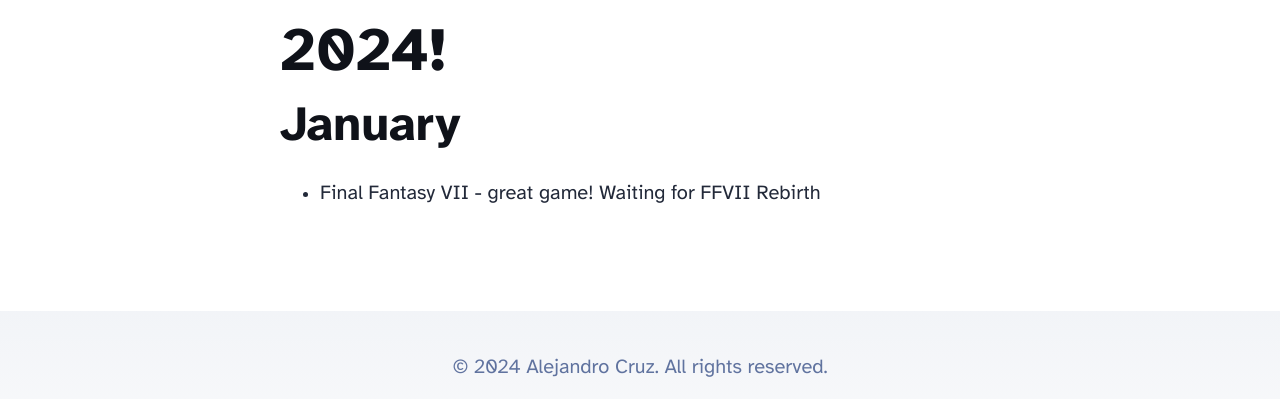
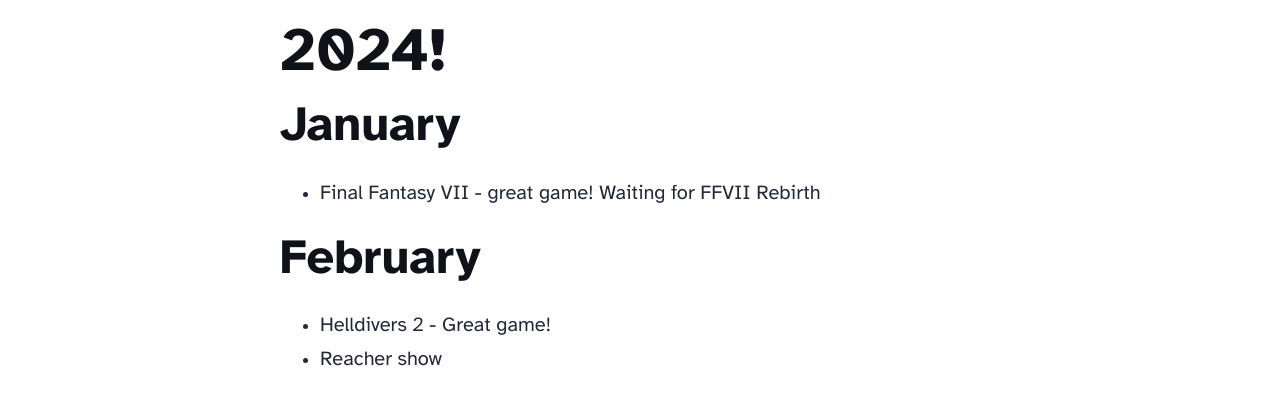
Before and after one commit to AlejandroCruz-0/alejandrocruz-0.github.io, an Astro site: page /2024-things-i-experienced in a window 1280 px wide. Shown: the part 929-1328 px from the top of the page. Built offline with nearby package versions, Linux system fonts and the light colour scheme; Astro itself is replaced by a stand-in of ours.

Commit message:
Added header link for 2024 page Added 2024 stuff

```diff
--- a/src/components/Header.astro
+++ b/src/components/Header.astro
@@ -21,6 +21,7 @@ import { SITE_TITLE } from '../consts';
 			<HeaderLink href="/">Home</HeaderLink>
 			<HeaderLink href="/blog">Blog</HeaderLink>
 			<HeaderLink href="/about">About</HeaderLink>
+			<HeaderLink href="2024-things-i-experienced">2024 in review</HeaderLink>
 		</div>
 		<div class="social-links">
 			<a href="https://m.webtoo.ls/@astro" target="_blank">
--- a/src/pages/2024-things-i-experienced.astro
+++ b/src/pages/2024-things-i-experienced.astro
@@ -14,4 +14,11 @@ import Layout from '../layouts/BlogPost.astro';
   <ul>
     <li>Final Fantasy VII - great game! Waiting for FFVII Rebirth</li>
   </ul>
+  <h2>February</h2>
+  <ul>
+    <li>Helldivers 2 - Great game!</li>
+    <li>Reacher show</li>
+
+  </ul>
+
 </Layout>
```
